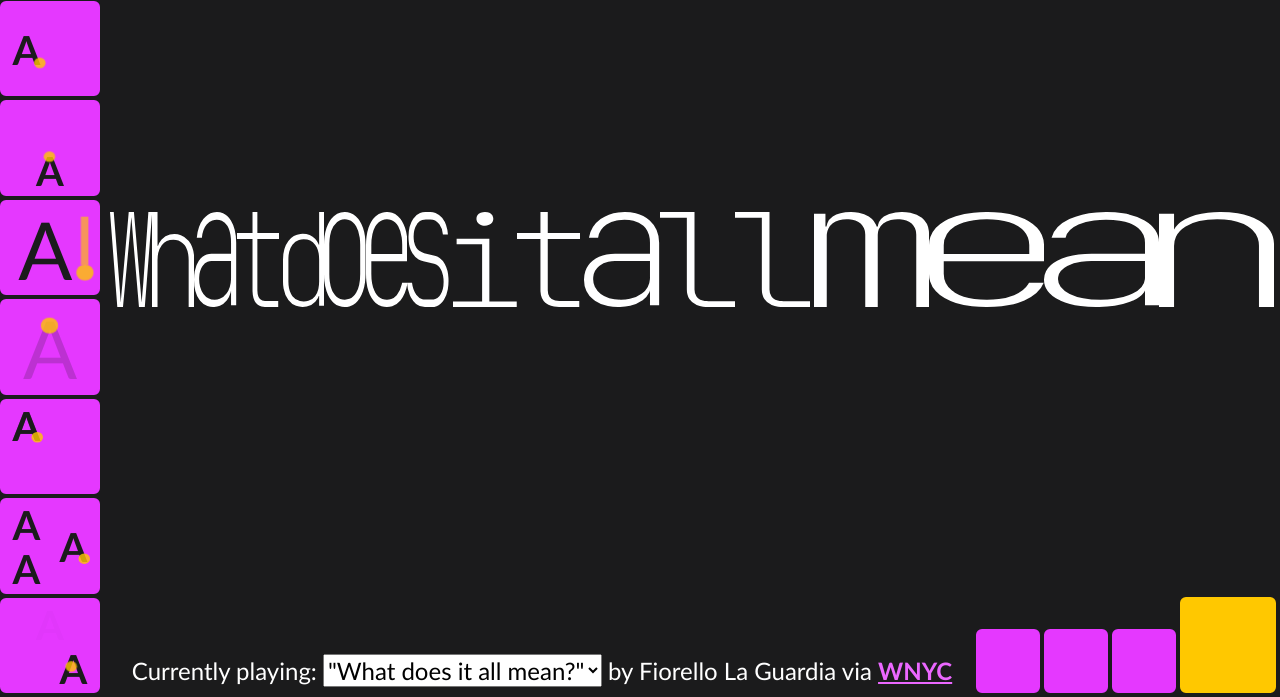
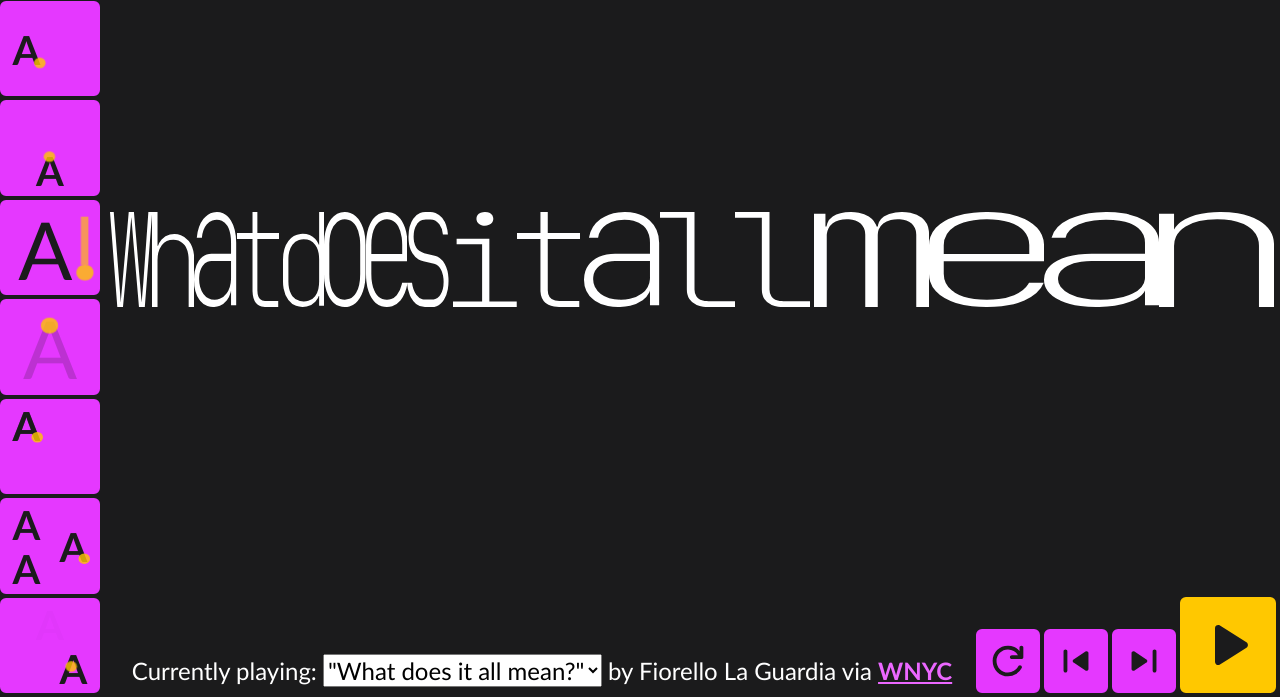
Before and after one commit to beefoo/mixed-messages, a website with bundled scripts: page public/index.html in a window 1280 px wide. Shown: the part 103-800 px from the top of the page. Built offline with nearby package versions, Linux system fonts and the light colour scheme; files whose address does not match are found by name.

Commit message:
Add control icons

```diff
--- a/public/css/main.css
+++ b/public/css/main.css
@@ -635,11 +635,19 @@ button.control-button {
   flex-shrink: 0;
   height: 8vmin;
 }
+.control-button svg {
+  display: block;
+  width: 100%;
+  height: 100%;
+}
 button.play-button {
   flex-basis: 12vmin;
   height: 12vmin;
   background: var(--secondary-light);
   border-color: var(--secondary-light);
+}
+.play-button .stop-icon {
+  display: none;
 }
 .source-form {
   flex-grow: 1;
--- a/public/index.html
+++ b/public/index.html
@@ -138,12 +138,45 @@
           </form>
           <button class="control-button control-button-reset">
             <span class="visually-hidden">Reset</span>
+            <svg
+              xmlns="http://www.w3.org/2000/svg"
+              width="24"
+              height="24"
+              viewBox="0 0 24 24"
+            >
+              <path
+                fill="currentColor"
+                d="M12 20q-3.35 0-5.675-2.325T4 12t2.325-5.675T12 4q1.725 0 3.3.712T18 6.75V5q0-.425.288-.712T19 4t.713.288T20 5v5q0 .425-.288.713T19 11h-5q-.425 0-.712-.288T13 10t.288-.712T14 9h3.2q-.8-1.4-2.187-2.2T12 6Q9.5 6 7.75 7.75T6 12t1.75 4.25T12 18q1.7 0 3.113-.862t2.187-2.313q.2-.35.563-.487t.737-.013q.4.125.575.525t-.025.75q-1.025 2-2.925 3.2T12 20"
+              />
+            </svg>
           </button>
           <button class="control-button control-button-prev">
             <span class="visually-hidden">Previous message</span>
+            <svg
+              xmlns="http://www.w3.org/2000/svg"
+              width="24"
+              height="24"
+              viewBox="0 0 24 24"
+            >
+              <path
+                fill="currentColor"
+                d="M5.5 17V7q0-.425.288-.712T6.5 6t.713.288T7.5 7v10q0 .425-.288.713T6.5 18t-.712-.288T5.5 17m11.45-.025l-6.2-4.15q-.225-.15-.337-.362T10.3 12t.113-.462t.337-.363l6.2-4.15q.125-.1.275-.125t.275-.025q.4 0 .7.275t.3.725v8.25q0 .45-.3.725t-.7.275q-.125 0-.275-.025t-.275-.125"
+              />
+            </svg>
           </button>
           <button class="control-button control-button-next">
             <span class="visually-hidden">Next message</span>
+            <svg
+              xmlns="http://www.w3.org/2000/svg"
+              width="24"
+              height="24"
+              viewBox="0 0 24 24"
+            >
+              <path
+                fill="currentColor"
+                d="M16.5 17V7q0-.425.288-.712T17.5 6t.713.288T18.5 7v10q0 .425-.288.713T17.5 18t-.712-.288T16.5 17m-11-.875v-8.25q0-.45.3-.725t.7-.275q.125 0 .275.025t.275.125l6.2 4.15q.225.15.338.363T13.7 12t-.112.463t-.338.362l-6.2 4.15q-.125.1-.275.125t-.275.025q-.4 0-.7-.275t-.3-.725"
+              />
+            </svg>
           </button>
           <button
             id="play-button"
@@ -151,6 +184,30 @@
             title="Toggle play"
           >
             <span class="visually-hidden">Toggle play</span>
+            <svg
+              xmlns="http://www.w3.org/2000/svg"
+              class="play-icon"
+              width="24"
+              height="24"
+              viewBox="0 0 24 24"
+            >
+              <path
+                fill="currentColor"
+                d="M8 17.175V6.825q0-.425.3-.713t.7-.287q.125 0 .263.037t.262.113l8.15 5.175q.225.15.338.375t.112.475t-.112.475t-.338.375l-8.15 5.175q-.125.075-.262.113T9 18.175q-.4 0-.7-.288t-.3-.712"
+              />
+            </svg>
+            <svg
+              xmlns="http://www.w3.org/2000/svg"
+              class="stop-icon"
+              width="24"
+              height="24"
+              viewBox="0 0 24 24"
+            >
+              <path
+                fill="currentColor"
+                d="M6 16V8q0-.825.588-1.412T8 6h8q.825 0 1.413.588T18 8v8q0 .825-.587 1.413T16 18H8q-.825 0-1.412-.587T6 16"
+              />
+            </svg>
           </button>
         </div>
       </div>
```
